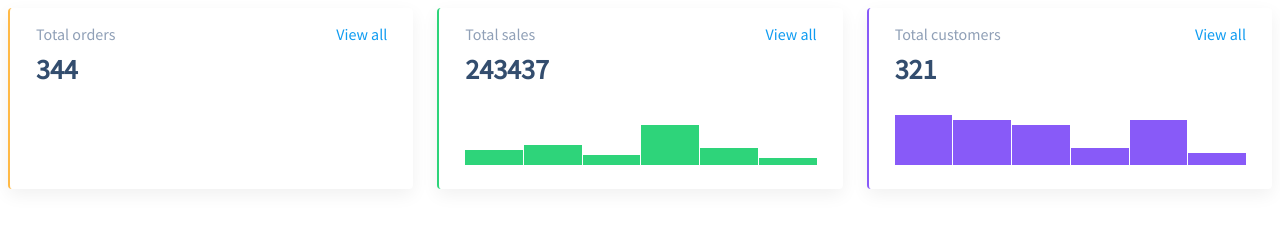
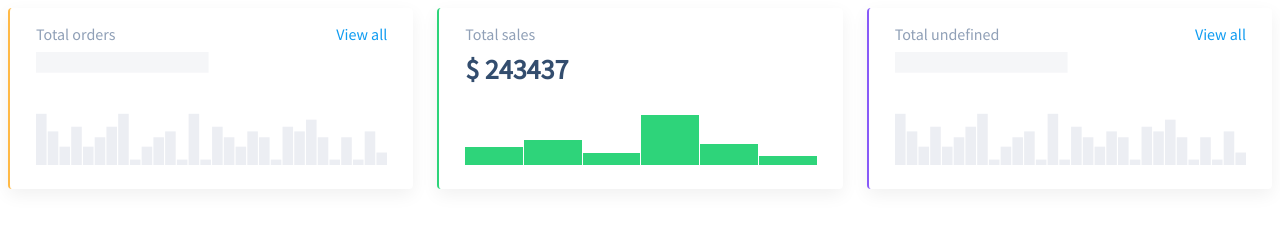
Before and after one commit to js-tasks-ru/js-20220209_m-solomahin, a website: page 04-oop-basic-intro-to-dom/1-column-chart/index.html in a window 1280 px wide. Drawn offline with Linux system fonts and the light colour scheme.

Commit message:
done column-chart

```diff
--- a/04-oop-basic-intro-to-dom/1-column-chart/index.html
+++ b/04-oop-basic-intro-to-dom/1-column-chart/index.html
@@ -4,8 +4,8 @@
     <meta charset="UTF-8" />
     <title>ColumnChart</title>
     <link rel="stylesheet" type="text/css" href="style.css" />
+    <link rel="shortcut icon" href="#">
   </head>
-
   <body>
     <div class="dashboard__charts">
       <div id="orders" class="dashboard__chart_orders"></div>
@@ -13,9 +13,8 @@
       <div id="customers" class="dashboard__chart_customers"></div>
     </div>
 
-    <script type="module">
-      import ColumnChart from './index.js';
-
+    <script type = "module" >
+      import ColumnChart from "./index.js"
       const ordersData = [];
       const salesData = [ 30, 40, 20, 80, 35, 15 ];
       const customersData = [ 100, 90, 80, 35, 90, 25 ];
@@ -31,18 +30,15 @@
         data: salesData,
         label: 'sales',
         value: 243437,
-        formatHeading: data => `$${data}`
+        formatHeading: data => `$ ${data}`
       });
 
-      const customersChart = new ColumnChart({
-        data: customersData,
-        label: 'customers',
-        value: 321
-      });
+      const customersChart = new ColumnChart();
 
       orders.append(ordersChart.element);
       sales.append(salesChart.element);
       customers.append(customersChart.element);
+
     </script>
   </body>
 </html>
--- a/04-oop-basic-intro-to-dom/1-column-chart/index.js
+++ b/04-oop-basic-intro-to-dom/1-column-chart/index.js
@@ -1,5 +1,6 @@
 export default class ColumnChart {
-  constructor({data, label, value, link, formatHeading}) {
+  chartHeight = 50;
+  constructor({label, data = [], value = "", link, formatHeading} = "") {
     this.label = label;
     this.data = data;
     this.value = value;
@@ -9,28 +10,45 @@ export default class ColumnChart {
   }
 
   getTemplate() {
-    return `<div class="column-chart" style="--chart-height: 50">
+    const maxValue = Math.max.apply(null, this.data);
+    const ratio = 50 / maxValue;
+    return `
           <div class="column-chart__title">
             Total ${this.label}
-        <a href=${this.link} class="column-chart__link">View all</a>
+            <a href=${this.link} class="column-chart__link"
+              style = "${this.link === undefined ? `display: none"` : ''}">View all
+            </a>
           </div>
           <div class="column-chart__container">
-        <div data-element="header" class="column-chart__header">${this.value}</div>
+            <div data-element="header" class="column-chart__header">${this.formatHeading !== undefined ? this.formatHeading(this.value) : this.value}</div>
             <div data-element="body" class="column-chart__chart">
-            ${this.data.map((item) => {
-              return `<div style= "--value: ${item * 0.5}" data-tooltip=${item}></div>`;
-            }).join("")}
-        </div>
-      </div>
+              ${this.data.map((item) =>
+                {return `
+                  <div
+                    style= "--value: ${String(Math.floor(item * ratio))}"
+                    data-tooltip="${(item / maxValue * 100).toFixed(0)}%"></div>`}).join("")}
             </div>
           </div>`;
   }
 
-  render() {
+  update (arr = []){
+    this.data = arr;
+    this.render()
+  }
+
+  remove() {
+    this.element.remove();
+  }
+
+  destroy() {
+    this.remove();
+  }
+
+  render(){
     const dashboardChart = document.createElement(`div`);
-
+    dashboardChart.className = `column-chart ${this.data.length === 0 ? "column-chart_loading" : ""}`
+    dashboardChart.style.display = "--chart-height: 50";
     dashboardChart.innerHTML = this.getTemplate();
-
     this.element = dashboardChart;
   }
 }
```
Lines whose indentation alone changed are shown as unchanged.
